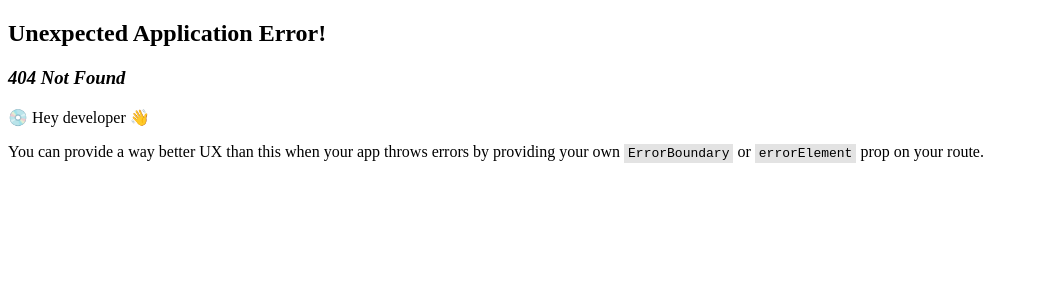
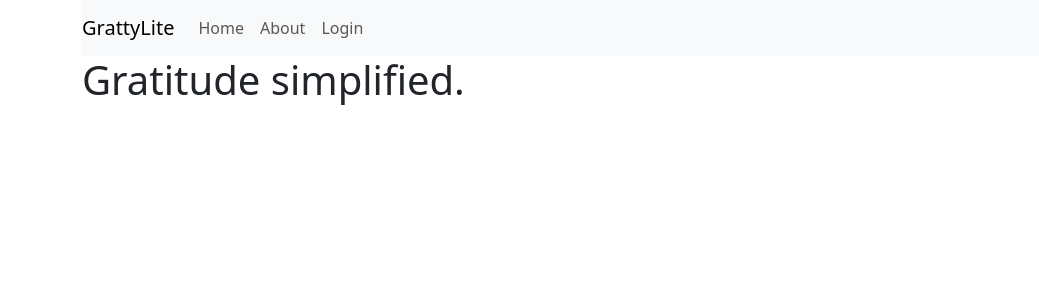
Before and after one commit to comacrae/gratty-lite, a React (Vite) app in the folder gratty-lite/: page /about in a window 1280 px wide. Before the commit this address had no page. Shown: the top 300 px of the page, without its empty margins (0-1039 px from the left). Built offline with nearby package versions, Linux system fonts and the light colour scheme.

Commit message:
working on adding authentication with useContext and local storage

```diff
--- a/gratty-lite/src/App.jsx
+++ /dev/null
@@ -1,5 +0,0 @@
-function App() {
-  return <></>;
-}
-
-export default App;
--- /dev/null
+++ b/gratty-lite/src/components/navbar.jsx
@@ -0,0 +1,25 @@
+import { Link } from "react-router-dom";
+import Nav from "react-bootstrap/Nav";
+import Navbar from "react-bootstrap/Navbar";
+
+export default function GrattyNavbar() {
+  return (
+    <Navbar expand="lg" className="bg-body-tertiary">
+      <Navbar.Brand as={Link} to="/">
+        GrattyLite
+      </Navbar.Brand>
+      <Navbar.Toggle aria-controls="basic-navbar-nav" />
+      <Nav className="me-auto">
+        <Nav.Link as={Link} to="/">
+          Home
+        </Nav.Link>
+        <Nav.Link as={Link} to="/about">
+          About
+        </Nav.Link>
+        <Nav.Link as={Link} to="/login">
+          Login
+        </Nav.Link>
+      </Nav>
+    </Navbar>
+  );
+}
--- /dev/null
+++ b/gratty-lite/src/routes/about.jsx
@@ -0,0 +1,17 @@
+import Container from "react-bootstrap/Container";
+import Row from "react-bootstrap/Row";
+import Col from "react-bootstrap/Col";
+import GrattyNavbar from "../components/navbar";
+
+export default function About() {
+  return (
+    <Container>
+      <GrattyNavbar />
+      <Row className="d-flex justify-content-center">
+        <Col>
+          <h1>Gratitude simplified.</h1>
+        </Col>
+      </Row>
+    </Container>
+  );
+}
--- /dev/null
+++ b/gratty-lite/src/routes/login.jsx
@@ -0,0 +1,9 @@
+import { Form, redirect } from "react-router-dom";
+import Container from "react-bootstrap/Container";
+import Row from "react-bootstrap/Row";
+import Col from "react-bootstrap/Col";
+import GrattyNavbar from "../components/navbar";
+
+export default function Login() {
+  return <>Login</>;
+}
--- /dev/null
+++ b/gratty-lite/src/routes/profile.jsx
@@ -0,0 +1,3 @@
+export default function Profile() {
+  return <>Profile</>;
+}
--- /dev/null
+++ b/gratty-lite/src/routes/root.jsx
@@ -0,0 +1,13 @@
+import Container from "react-bootstrap/Container";
+import Row from "react-bootstrap/Row";
+import Col from "react-bootstrap/Col";
+import GrattyNavbar from "../components/navbar";
+
+export default function Root() {
+  return (
+    <Container>
+      <GrattyNavbar />
+      <div>Bing Bong</div>
+    </Container>
+  );
+}
```
Also changed, not shown: gratty-lite/src/components/protectedRoute.jsx (added, +10 -0 lines), gratty-lite/src/hooks/useAuth.jsx (added, +35 -0 lines), gratty-lite/src/hooks/useLocalStorage.jsx (added, +29 -0 lines), gratty-lite/src/main.jsx (+18 -3 lines), gratty-lite/src/index.css (deleted), 1 other file (tests, documents, lock files or other folders).
